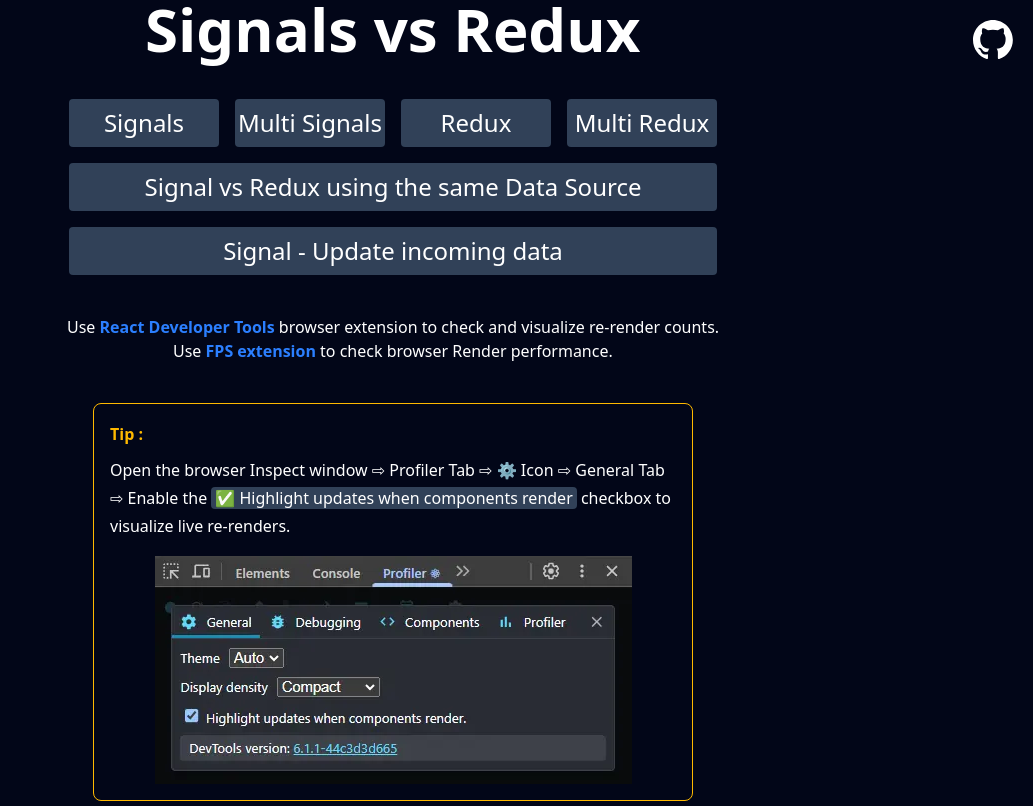
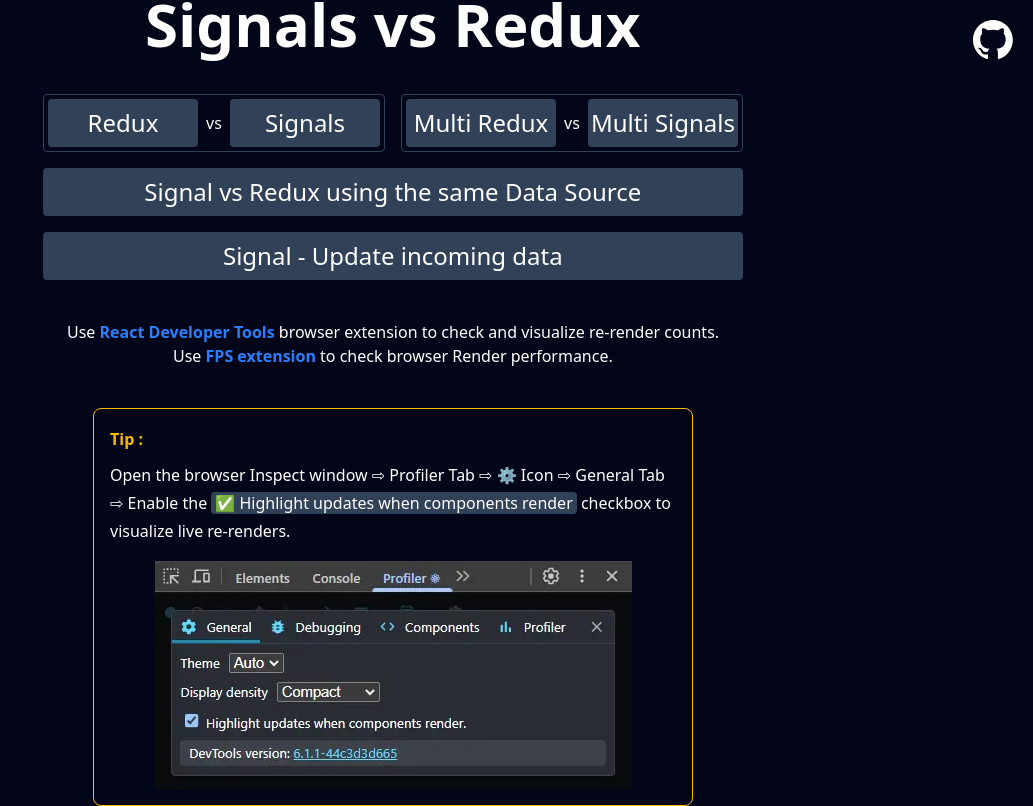
Before and after one commit to ChiragChrg/Signals-vs-Redux, a React (Vite) app: page / in a window 1280 px wide. Shown: the whole page, without its empty margins (247-1280 px from the left). Built offline with nearby package versions, Linux system fonts and the light colour scheme; the HTML template or start-up script is replaced by a standard one.

Commit message:
✨ Refactor widget navigation layout and improve widget cleanup logic for better performance

```diff
--- a/src/pages/Home.tsx
+++ b/src/pages/Home.tsx
@@ -15,10 +15,16 @@
 
             <div className="flex flex-col gap-4">
                 <div className="flex justify-between items-center gap-4">
-                    <Link to="/signal" className='bg-slate-700 w-[150px] h-12 flex justify-center items-center rounded text-2xl'>Signals</Link>
-                    <Link to="/multi-signal" className='bg-slate-700 w-[150px] h-12 flex justify-center items-center rounded text-2xl'>Multi Signals</Link>
-                    <Link to="/redux" className='bg-slate-700 w-[150px] h-12 flex justify-center items-center rounded text-2xl'>Redux</Link>
-                    <Link to="/multi-redux" className='bg-slate-700 w-[150px] h-12 flex justify-center items-center rounded text-2xl'>Multi Redux</Link>
+                    <div className="border border-slate-700 rounded !p-1 flex items-center gap-2">
+                        <Link to="/redux" className='bg-slate-700 w-[150px] h-12 flex justify-center items-center rounded text-2xl'>Redux</Link>
+                        <span>vs</span>
+                        <Link to="/signal" className='bg-slate-700 w-[150px] h-12 flex justify-center items-center rounded text-2xl'>Signals</Link>
+                    </div>
+                    <div className="border border-slate-700 rounded !p-1 flex items-center gap-2">
+                        <Link to="/multi-redux" className='bg-slate-700 w-[150px] h-12 flex justify-center items-center rounded text-2xl'>Multi Redux</Link>
+                        <span>vs</span>
+                        <Link to="/multi-signal" className='bg-slate-700 w-[150px] h-12 flex justify-center items-center rounded text-2xl'>Multi Signals</Link>
+                    </div>
                 </div>
                 <Link to="/signal-redux" className='bg-slate-700 w-full h-12 flex justify-center items-center rounded text-2xl'>Signal vs Redux using the same Data Source</Link>
                 <Link to="/incoming-signal" className='bg-slate-700 w-full h-12 flex justify-center items-center rounded text-2xl'>Signal - Update incoming data</Link>
--- a/src/pages/incoming-signal/IncomingSignalContainer.tsx
+++ b/src/pages/incoming-signal/IncomingSignalContainer.tsx
@@ -10,9 +10,8 @@
 
 const IncomingSignalContainer: React.FC<IncomingSignalContainerProps> = ({ children }) => {
     useEffect(() => {
-        if (WidgetsMap.value.size === 0) {
-            createWidgets();
-        }
+        createWidgets();
+
         return () => cleanupSignalWidgets()
     }, [])
 
--- a/src/pages/muilt-signal/MultiWidgets.tsx
+++ b/src/pages/muilt-signal/MultiWidgets.tsx
@@ -1,7 +1,6 @@
 import { effect } from '@preact/signals-react';
 import React, { useRef } from 'react'
-import { cleanupSignalWidgets, WidgetsMap } from '../../store/signal/widgetSignal';
-import { endTimer } from '../../store/signal';
+import { WidgetsMap } from '../../store/signal/widgetSignal';
 
 type MultiWidgetsProps = {
     id: string;
@@ -18,11 +17,6 @@
         const value = widget?.metric.value || 0;
 
         if (!widget) return;
-
-        if (Number(widget?.updateCount) >= 500) {
-            cleanupSignalWidgets();
-            endTimer();
-        }
 
         if (barRef.current) {
             barRef.current.style.width = `${value}%`;
--- a/src/store/signal/widgetSignal.ts
+++ b/src/store/signal/widgetSignal.ts
@@ -1,6 +1,6 @@
 import { Signal, signal } from "@preact/signals-react";
 import { enableCombinedState } from "../combinedState";
-import { startTimer } from ".";
+import { endTimer, startTimer } from ".";
 
 type WidgetType = {
     metric: Signal<string>;
@@ -16,6 +16,8 @@
 
 // Create a signal for each widget and store it in the map
 export const createWidgets = () => {
+    cleanupSignalWidgets();
+
     WidgetsMap.value.clear();
     const map = new Map<string, WidgetType>();
 
@@ -37,7 +39,7 @@
 export const updateWidget = (id: string) => {
     console.log("Multi Signals Update Running")
 
-    const widget = WidgetsMap.value.get(id);
+    const widget = WidgetsMap.peek().get(id);
     if (!widget) return;
 
     const { metric, isIncreasing, updateCount, status } = widget;
@@ -56,6 +58,11 @@
     }
 
     updateCount.value++;
+
+    if (updateCount.peek() >= 500) {
+        cleanupSignalWidgets();
+        endTimer();
+    }
 }
 
 // Update all widgets at the specified interval
@@ -86,5 +93,6 @@
 export const cleanupSignalWidgets = () => {
     if (intervalId) {
         clearInterval(intervalId);
+        intervalId = null;
     }
 };
```
